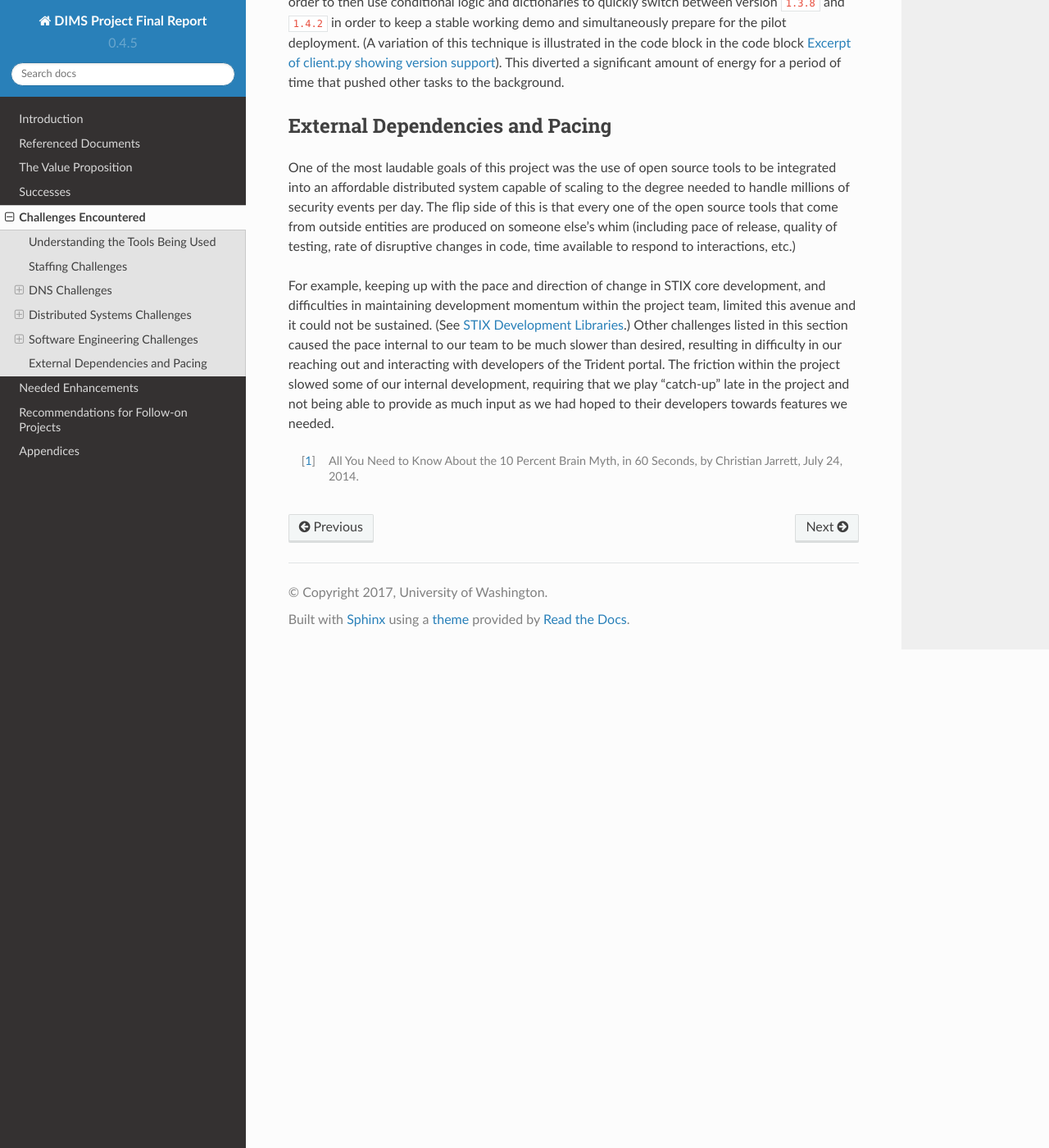
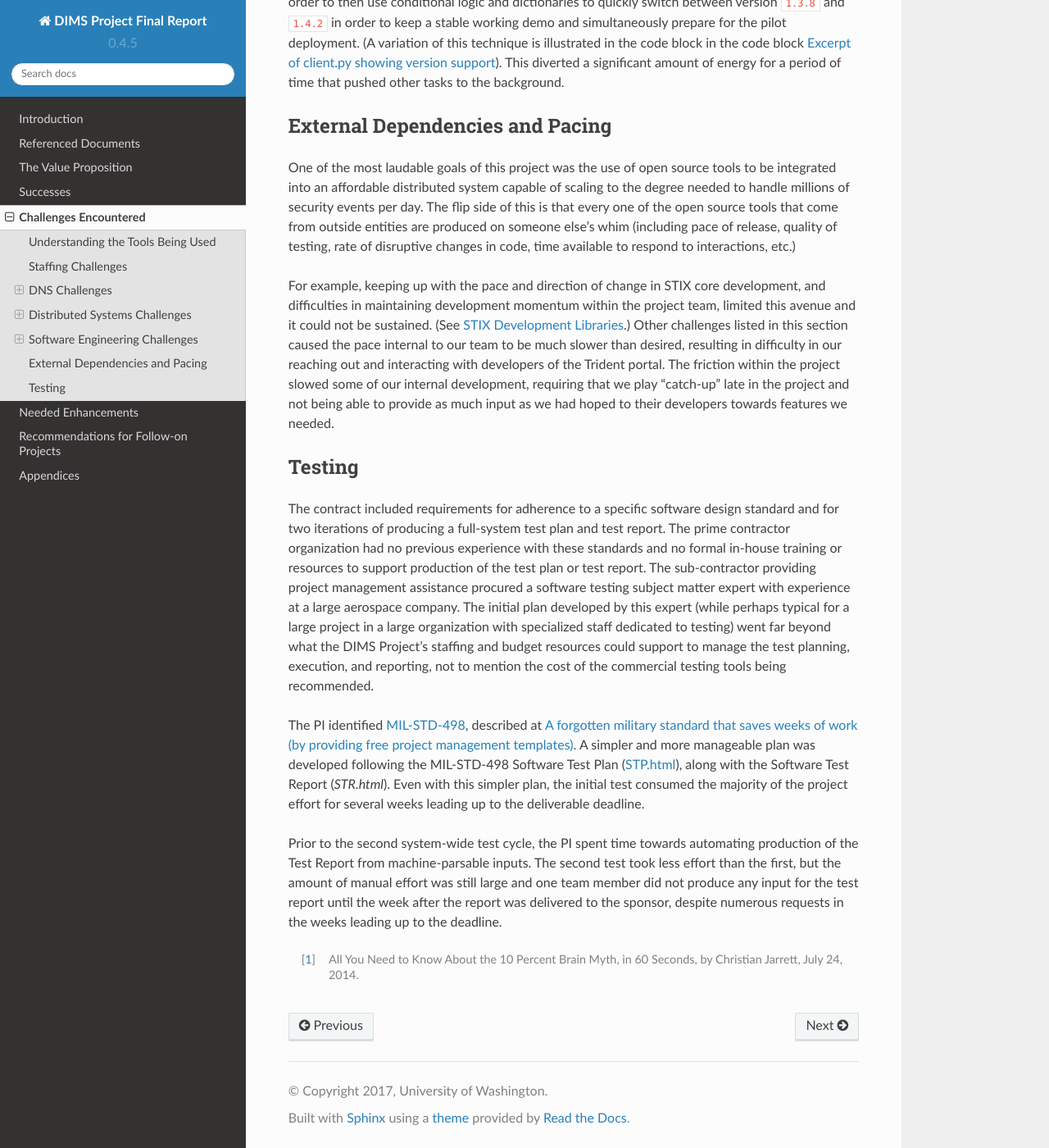
Before and after one commit to uw-dims/dims-finalreport, a Sphinx documentation site: the page built from docs/source/challenges.rst, in a window 1280 px wide and 1400 px high, scrolled down 10652 px. Shown: the whole window at 82% size. Built offline with Sphinx 7.4.7 and the Read the Docs theme 2.0.0, drawn with Linux system fonts in a browser that asks for light colours; pages that are not in the unit, such as notebooks, are missing from menus.

Commit message:
Add sections on testing

```diff
--- a/docs/source/challenges.rst
+++ b/docs/source/challenges.rst
@@ -597,6 +597,40 @@ being able to provide as much input as we had hoped to their developers towards
 features we needed.
 
 
+.. _testingchallenges:
+
+Testing
+-------
+
+The contract included requirements for adherence to a specific software design
+standard and for two iterations of producing a full-system test plan and test
+report. The prime contractor organization had no previous experience with these
+standards and no formal in-house training or resources to support production
+of the test plan or test report. The sub-contractor providing project
+management assistance procured a software testing subject matter expert with
+experience at a large aerospace company. The initial plan developed by this
+expert (while perhaps typical for a large project in a large organization with
+specialized staff dedicated to testing) went far beyond what the DIMS Project's
+staffing and budget resources could support to manage the test planning,
+execution, and reporting, not to mention the cost of the commercial testing
+tools being recommended.
+
+The PI identified `MIL-STD-498`_, described at `A forgotten military standard
+that saves weeks of work (by providing free project management templates)`_.
+A simpler and more manageable plan was developed following the MIL-STD-498
+Software Test Plan (`STP.html`_), along with the Software Test Report
+(`STR.html`). Even with this simpler plan, the initial test consumed the
+majority of the project effort for several weeks leading up to the deliverable
+deadline.
+
+Prior to the second system-wide test cycle, the PI spent time towards
+automating production of the Test Report from machine-parsable inputs. The
+second test took less effort than the first, but the amount of manual effort
+was still large and one team member did not produce any input for the test
+report until the week after the report was delivered to the sponsor, despite
+numerous requests in the weeks leading up to the deadline.
+
+
 .. [1] All You Need to Know About the 10 Percent Brain Myth, in
    60 Seconds, by Christian Jarrett, July 24, 2014.
 
@@ -604,3 +638,7 @@ features we needed.
 .. _StackExchange: http://unix.stackexchange.com/
 .. _StackOverflow: http://stackoverflow.com/
 .. _A successful Git branching model: http://nvie.com/posts/a-successful-git-branching-model/
+.. _MIL-STD-498: http://en.wikipedia.org/wiki/MIL-STD-498
+.. _A forgotten military standard that saves weeks of work (by providing free project management templates): http://kkovacs.eu/free-project-management-template-mil-std-498
+.. _STP.html: http://kkovacs.eu/stuff/MIL-STD-498-templates-html/STP.html
+.. _STR.html: https://kkovacs.eu/stuff/MIL-STD-498-templates-html/STR.html
--- a/docs/source/successes.rst
+++ b/docs/source/successes.rst
@@ -208,8 +208,8 @@ was chosen for its simplicity. A structured mechanism for embedding
 tests into Ansible Playbook roles was developed, along with a script
 to facilitate running tests named (not surprisingly) ``test.runner``.
 This testing methodology is described in Section
-:ref:`ansible_dims_playbooks:tests` of
-:ref:`ansible_dims_playbooks:ansible_dims_playbooks`.
+:ref:`ansibledimsplaybooks:tests` of
+:ref:`ansibledimsplaybooks:ansibledimsplaybooks`.
 
 .. code-block:: none
    :caption: Successful test run from command line
```
Also changed, not shown: docs/source/enhancements.rst (+34 -0 lines), docs/source/recommendations.rst (+19 -1 lines).
